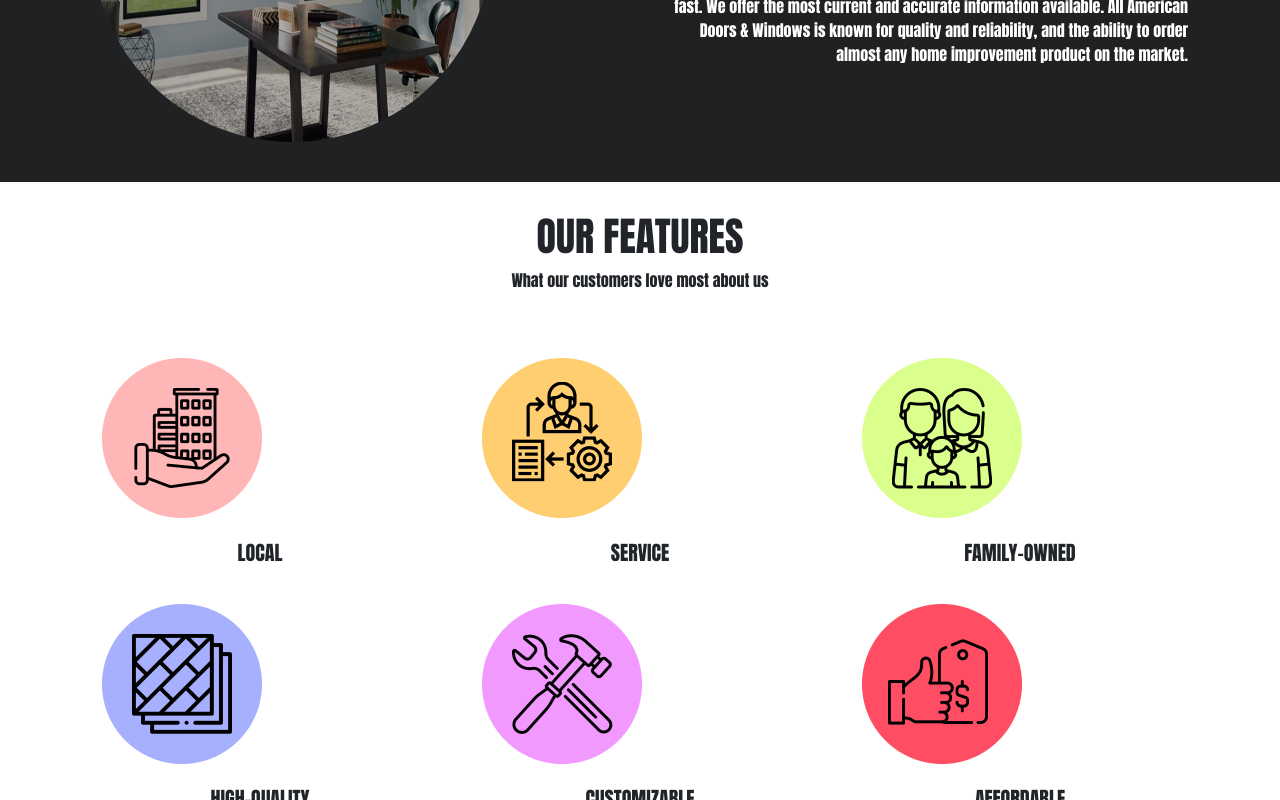
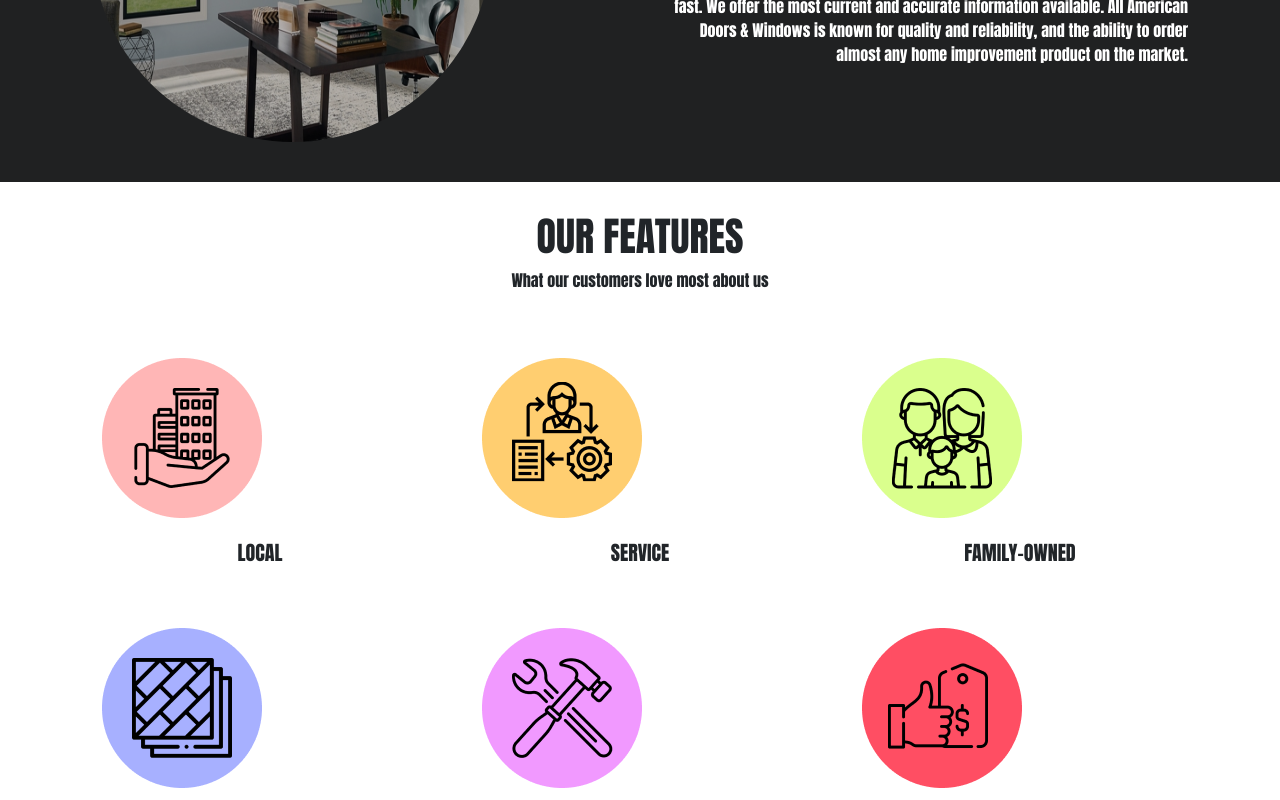
Before and after one commit to jimbolikesgithub/all-american-v2, a React (Create React App) app: page / in a window 1280 px wide. Shown: the part 2000-2800 px from the top of the page. Built offline with nearby package versions, Linux system fonts and the light colour scheme; a web font is replaced by a local one.

Commit message:
Responsive changes to about and contact pages, as well as to nav list on 768px

```diff
--- a/src/components/Contact (Contact)/contact.css
+++ b/src/components/Contact (Contact)/contact.css
@@ -1,3 +1,5 @@
+
+
 .contact-body {
     width: 100%;
     height: auto;
--- a/src/components/Develop (About)/Develop.js
+++ b/src/components/Develop (About)/Develop.js
@@ -35,7 +35,7 @@ function Develop() {
 
   return (
     <section className="develop-section" data-aos="fade-up">
-      <div className="grid lg:grid-cols-2 gap-5">
+      <div className="grid lg:grid-cols-2">
         <div className="develop-txt-container">
           <h1 className="discover-h1">DISCOVER US</h1>
           <div className="develop-txt-container-2">
--- a/src/components/Develop (About)/develop.css
+++ b/src/components/Develop (About)/develop.css
@@ -136,6 +136,34 @@
   pointer-events: none;
 }
 
+@media screen and (max-width: 1023px) {
+
+  .carousel-container {
+    margin-top: 0px;
+    margin-bottom: 0px;
+  }
+}
+
+@media screen and (max-width: 546px) {
+  .carousel-container {
+    height: 400px;
+  }
+}
+
+/* iPhone XR */
+@media screen and (max-width: 414px) {
+  .carousel-container {
+    height: 200px;
+  }
+}
+
+/* iPhone 12 Pro && iPhone SE && Basically everything smaller than 375 or around such */
+@media screen and (max-width: 375px) {
+  .carousel-container {
+    height: 300px;
+  }
+}
+
 /* Carousel Column */
 /* @media screen and (max-width: 992px) {
   .carousel-container {
--- a/src/components/Features (Home)/Features.js
+++ b/src/components/Features (Home)/Features.js
@@ -17,39 +17,39 @@ function Features() {
 
   return (
     <section className="features-container-all" data-aos="fade-up">
-      <div className="container">
+      <div className="container mx-auto">
         <div className="features-container">
           <h1>OUR FEATURES</h1>
           <p>What our customers love most about us</p>
         </div>
 
-        <div className="row icons-container">
-          <div className="col-sm-6 col-xl-4">
+        <div className="icons-container grid sm:grid-cols-3 gap-6">
+          <div className="">
             <img src={local} alt="local icon"></img>
             <p>LOCAL</p>
           </div>
 
-          <div className="col-sm-6 col-xl-4">
+          <div className="">
             <img src={service} alt="service icon"></img>
             <p>SERVICE</p>
           </div>
 
-          <div className="col-sm-6 col-xl-4">
+          <div className="">
             <img src={familyOwned} alt="family-owned icon"></img>
             <p>FAMILY-OWNED</p>
           </div>
 
-          <div className="col-sm-6 col-xl-4">
+          <div className="">
             <img src={highQuality} alt="high-quality icon"></img>
             <p>HIGH-QUALITY</p>
           </div>
 
-          <div className="col-sm-6 col-xl-4">
+          <div className="">
             <img src={customizable} alt="customizable icon"></img>
             <p>CUSTOMIZABLE</p>
           </div>
 
-          <div className="col-sm-6 col-xl-4">
+          <div className="">
             <img src={affordable} alt="affordable icon"></img>
             <p>AFFORDABLE</p>
           </div>
--- a/src/components/Header/header.css
+++ b/src/components/Header/header.css
@@ -64,6 +64,7 @@ header {
   padding: 10px;
   border-radius: 5px;
   transition: 0.4s ease-in;
+  z-index: 1;
 }
 
 .navbar li a:hover {
@@ -104,10 +105,18 @@ header {
 @media screen and (max-width: 768px) {
   .navbar {
     background: rgb(22, 21, 21);
+    z-index: 100;
+  }
+
+  /* Makes nav items spaced out in this screen size */
+  .nav-list {
+    gap: 4rem;
+    justify-content:flex-start
   }
 
   .navbar.active {
     background: rgb(22, 21, 21);
+    z-index: 1;
   }
 
   /* Logo */
@@ -125,6 +134,7 @@ header {
     background: transparent;
     padding: 10px;
     border-radius: 5px;
+    z-index: 1;
   }
 
   .navbar li a:hover {
@@ -139,7 +149,7 @@ header {
     top: 110px;
     right: 0;
     width: 50%;
-    height: 82vh;
+    height: 100vh;
     background: rgba(32, 33, 34, 0.9);
     flex-direction: column;
     transform: translateX(100%);
--- a/src/components/Homeowners (Home)/homeowners.css
+++ b/src/components/Homeowners (Home)/homeowners.css
@@ -21,6 +21,8 @@
 .home-pic {
   display: flex;
   justify-content: center;
+  align-items: center;
+  flex-direction: column;
 }
 
 .home-pic img {
--- a/src/components/Showroom (About)/Showroom.js
+++ b/src/components/Showroom (About)/Showroom.js
@@ -10,7 +10,7 @@ function Showroom() {
   }, []);
 
   return (
-    <section className="showroom-container" data-aos="fade-up">
+    <section className="showroom-container">
       <h1 className="showroom-heading">OUR SHOWROOM</h1>
       <div className="showroom-txt-container">
         <p className="showroom-txt">
```
